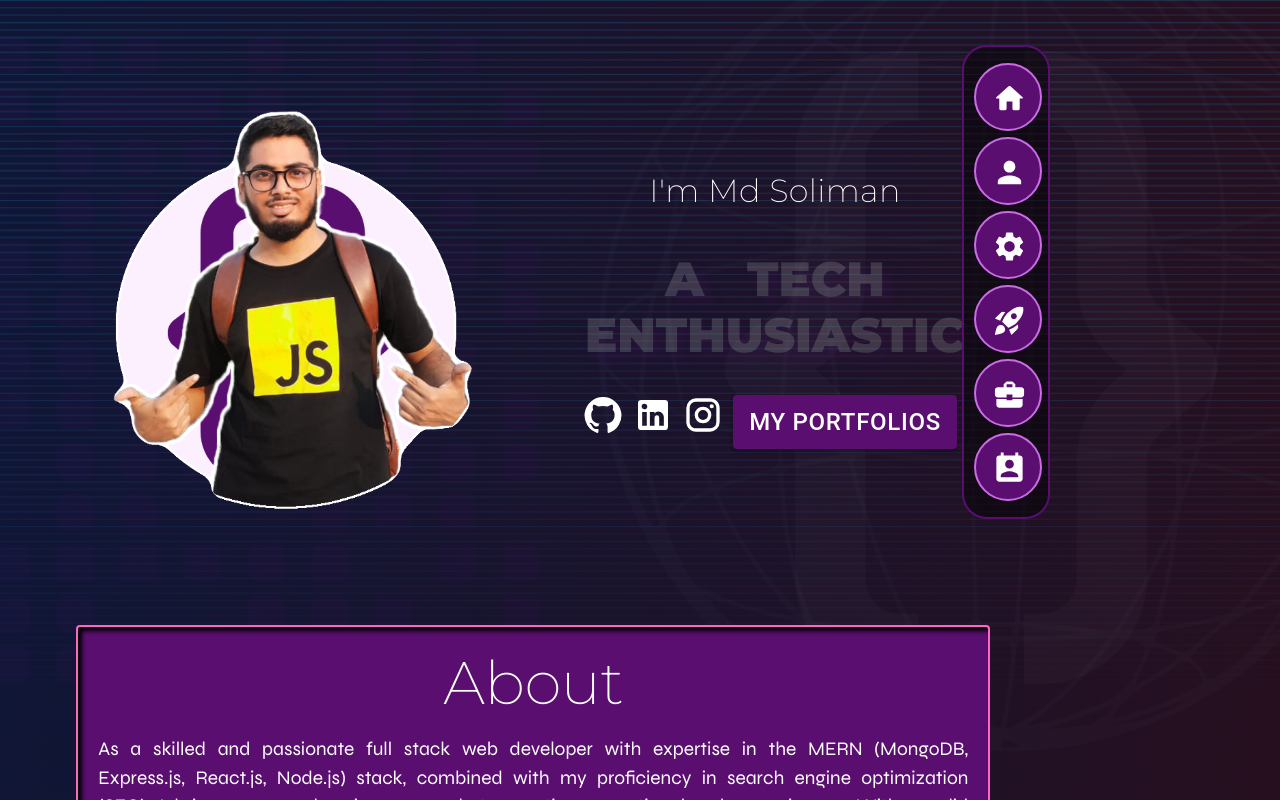
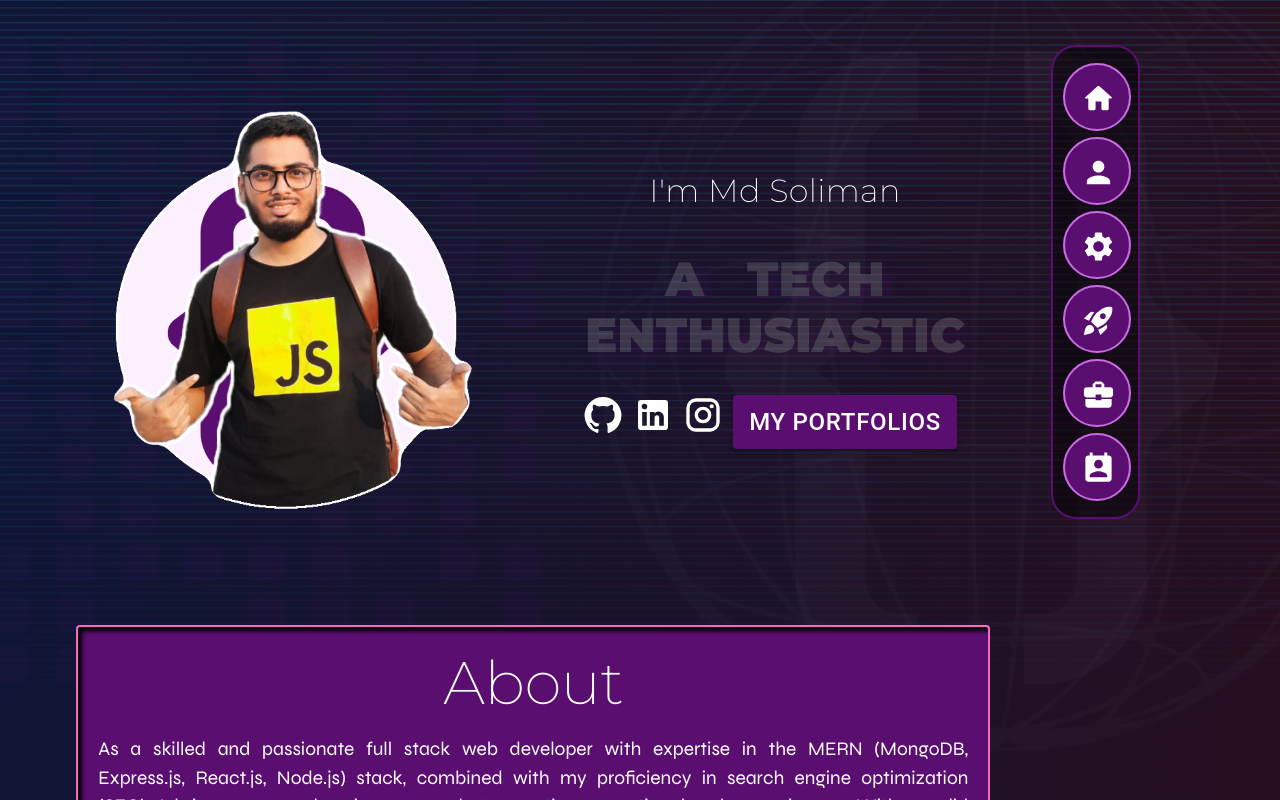
Before and after one commit to mdsoliman64/myportfolio, a React (Create React App) app: page / in a window 1280 px wide. Shown: the top 800 px of the page. Built offline with nearby package versions, Linux system fonts and the light colour scheme.

Commit message:
solve the desktop responsive issue in navbar

```diff
--- a/src/App.js
+++ b/src/App.js
@@ -59,7 +59,7 @@ return()=>{
         <Contact/>
 
       </Grid>
-      <Grid item xs={smdevice ?0 :2} sx={{position:"fixed",textAlign:"right",marginLeft:"75%",zIndex:10}} >
+      <Grid item xs={smdevice ?0 :2} sx={{position:"fixed",textAlign:"right",marginLeft:`${smdevice?"75%":"82%"}`,zIndex:10}} >
        {smdevice ? (<MobileMenue />) :(<Navbar/>)}
 
       </Grid>
```
